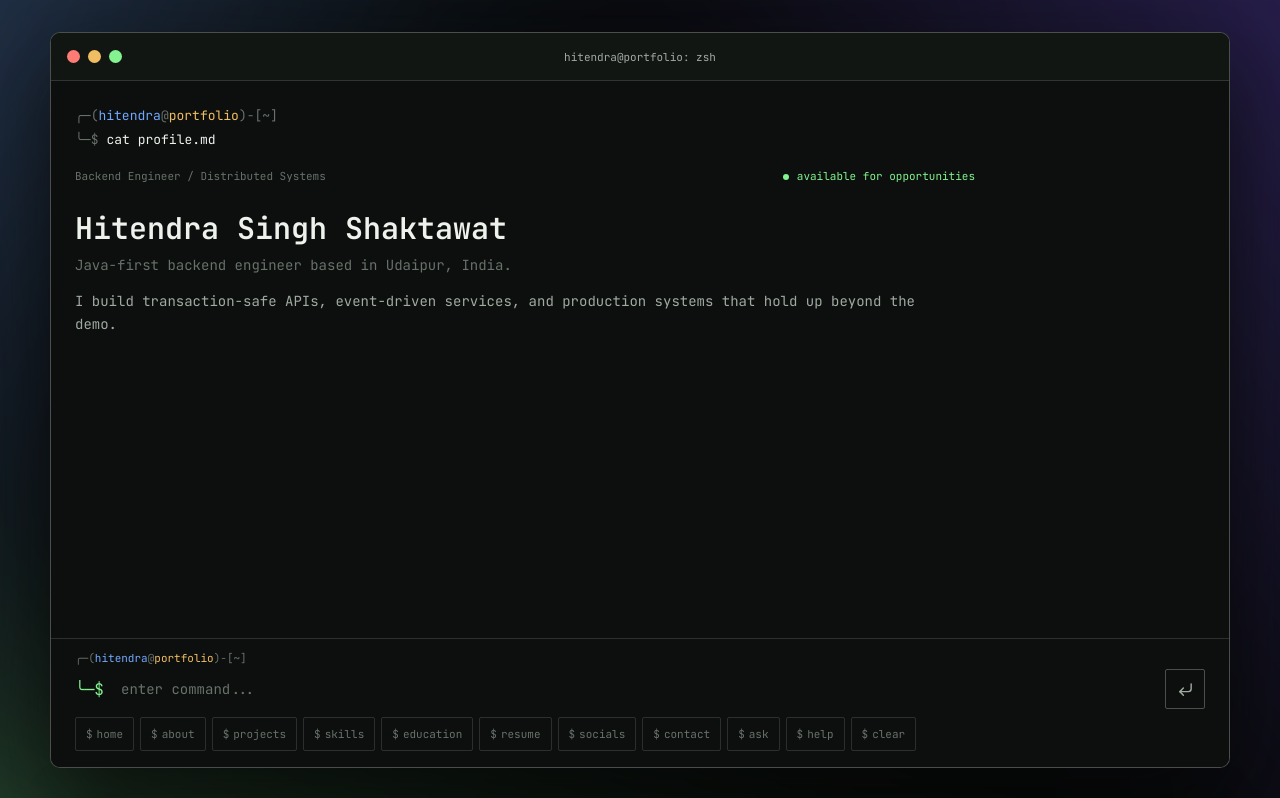
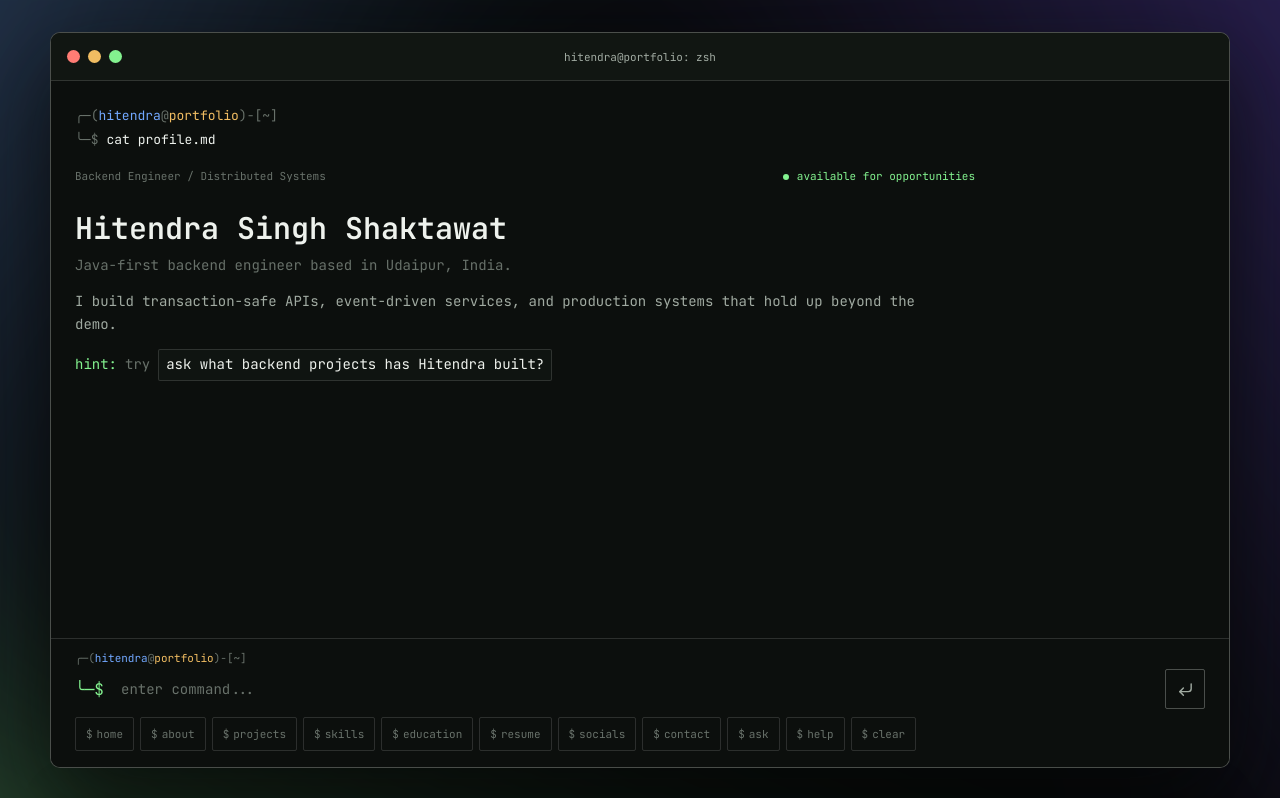
Before and after one commit to HITENDRAS940/portfolio-website, a React (Vite) app: page / in a window 1280 px wide. Shown: the top 798 px of the page. Built offline with nearby package versions, Linux system fonts and the light colour scheme.

Commit message:
Ask feature added

```diff
--- a/src/TerminalPortfolio.tsx
+++ b/src/TerminalPortfolio.tsx
@@ -175,6 +175,10 @@ function WelcomeOutput() {
       <p className="welcome-copy">
         I build transaction-safe APIs, event-driven services, and production
         systems that hold up beyond the demo.
+      </p>
+      <p className="welcome-hint">
+        <span>hint:</span> try{' '}
+        <code>ask what backend projects has Hitendra built?</code>
       </p>
     </section>
   );
--- a/src/terminal-minimal.css
+++ b/src/terminal-minimal.css
@@ -434,6 +434,31 @@ a {
 .welcome-copy {
   max-width: 820px;
   margin: 0;
+}
+
+.welcome-hint {
+  display: flex;
+  max-width: 850px;
+  flex-wrap: wrap;
+  align-items: baseline;
+  gap: var(--terminal-space-xs);
+  margin: var(--terminal-space-lg) 0 0;
+  color: var(--terminal-text-dim);
+}
+
+.welcome-hint span {
+  color: var(--terminal-green);
+}
+
+.welcome-hint code {
+  min-width: 0;
+  border: 1px solid var(--terminal-rule);
+  border-radius: var(--terminal-radius);
+  padding: 3px 7px;
+  background: color-mix(in srgb, var(--terminal-panel-raised) 84%, transparent);
+  color: var(--terminal-text);
+  font: inherit;
+  overflow-wrap: anywhere;
 }
 
 .terminal-output h2 {
```
